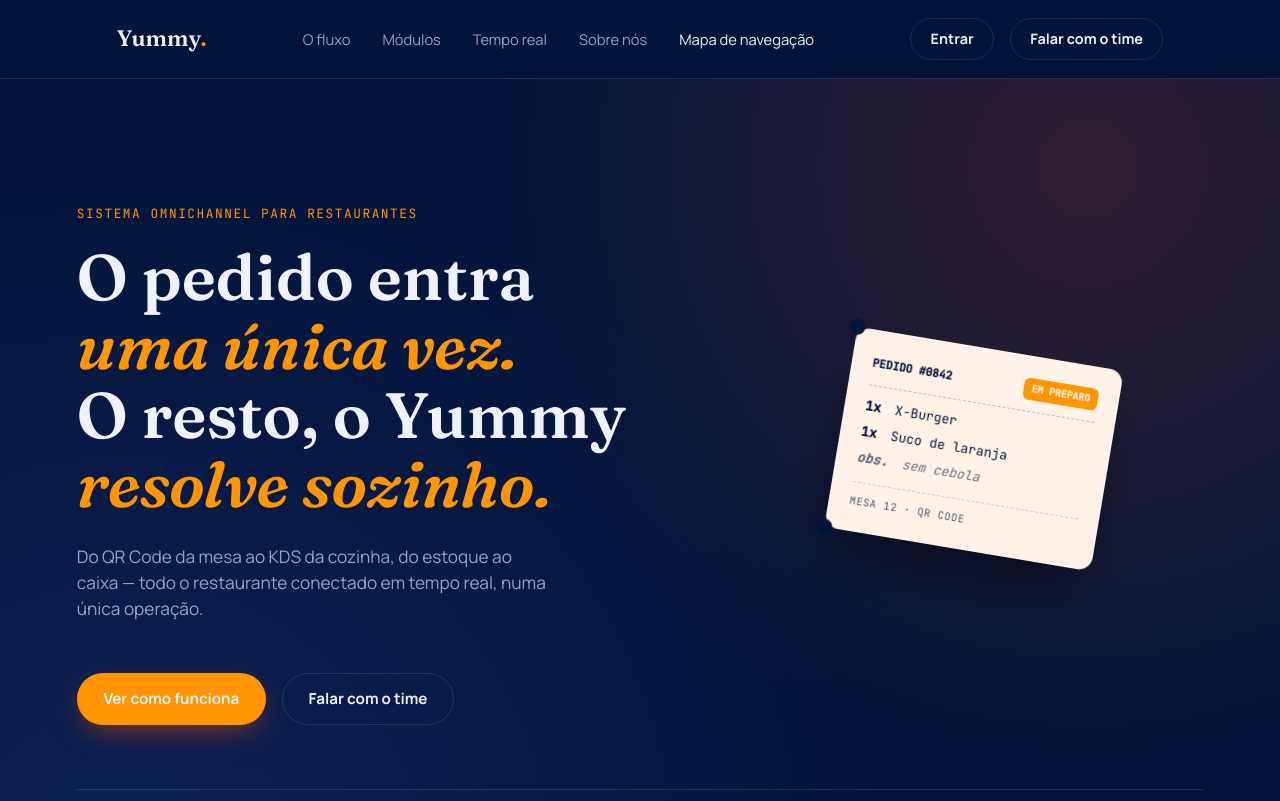
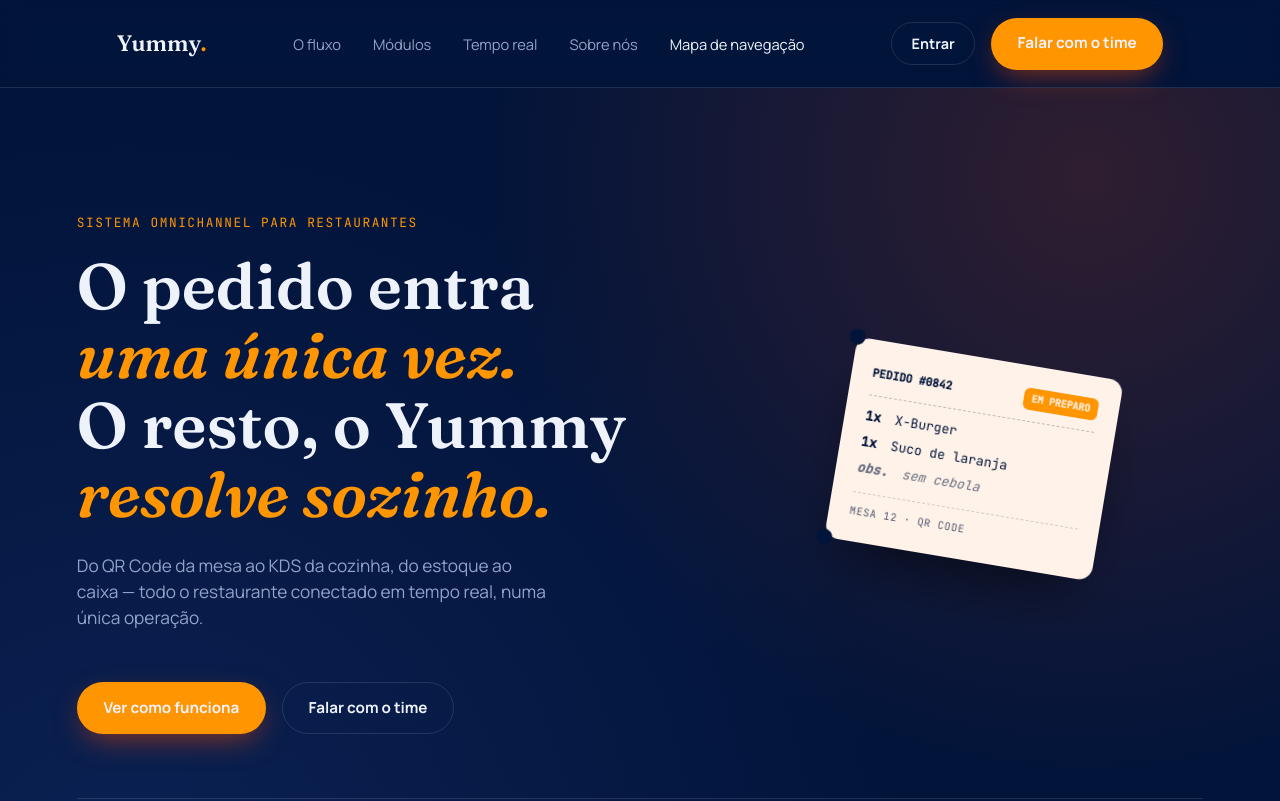
Before and after one commit to gidelmarjr-art/yummy, a React (Create React App) app in the folder frontend/: page / in a window 1280 px wide. Shown: the top 801 px of the page. Built offline with nearby package versions, Linux system fonts and the light colour scheme; no server answers.

Commit message:
Atualização LandingPage

```diff
--- a/frontend/src/apps/web/pages/landing/Landing.css
+++ b/frontend/src/apps/web/pages/landing/Landing.css
@@ -137,12 +137,13 @@
   font-size: 1.05rem;
 }
 
+/* Header Yummy */
 .nav {
   position: sticky;
   top: 0;
   z-index: 50;
   backdrop-filter: blur(10px);
-  background: rgba(2, 20, 58, 0.7);
+  background: rgba(2, 20, 58, 0.85);
   border-bottom: 1px solid var(--line);
 }
 
@@ -159,6 +160,7 @@
   font-family: var(--font-display);
   font-weight: 600;
   font-size: 1.4rem;
+  color: var(--ink);
 }
 
 .nav__logo .dot {
@@ -170,6 +172,10 @@
   gap: 2rem;
   font-size: 0.92rem;
   color: var(--muted);
+}
+
+.nav__links a {
+  transition: color 0.2s ease;
 }
 
 .nav__links a:hover {
--- a/frontend/src/apps/web/pages/landing/Landing.jsx
+++ b/frontend/src/apps/web/pages/landing/Landing.jsx
@@ -377,6 +377,7 @@
 
   return (
     <div className="yummy-lp" ref={root}>
+      {/* Header Estilo Yummy */}
       <header className="nav">
         <div className="nav__inner">
           <span className="nav__logo">
@@ -395,7 +396,7 @@
             <Link to="/login" className="btn btn--ghost">
               Entrar
             </Link>
-            <a href="#cta" className="btn btn--ghost">
+            <a href="#cta" className="btn btn--primary">
               Falar com o time
             </a>
           </div>
```
